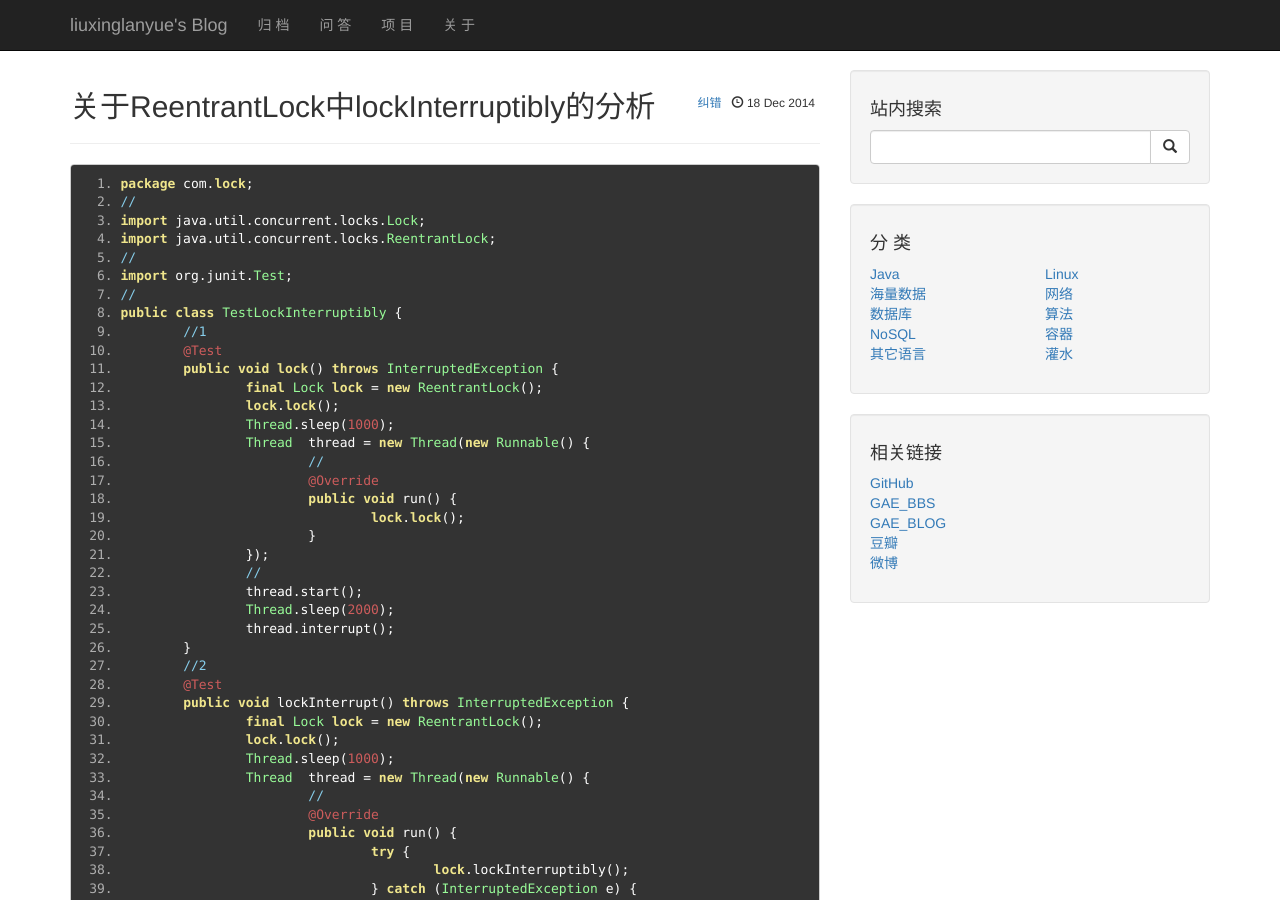
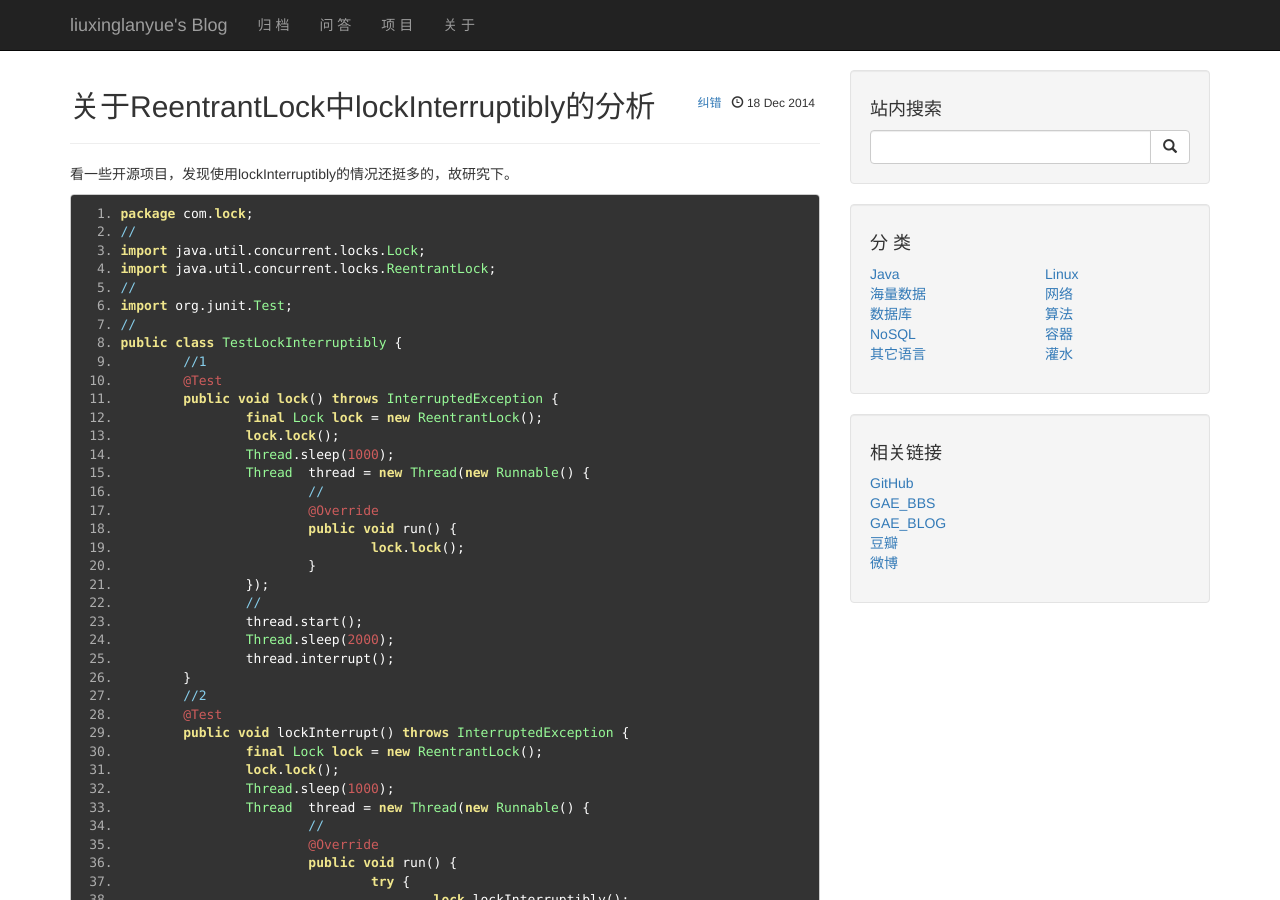
Before and after one commit to liuxinglanyue/blog, a Jekyll site: the page built from _posts/2014-12-18-ReentrantLock-lockInterruptibly.markdown, in a window 1280 px wide and 900 px high. Built offline with Jekyll 4.4.1, drawn with Linux system fonts in a browser that asks for light colours; nearby versions of some CDN libraries; Markdown is read by kramdown in place of the engine named in the settings; comment, search, counter and statistics services are not loaded.

Commit message:
Update 2014-12-18-ReentrantLock-lockInterruptibly.markdown

```diff
--- a/_posts/2014-12-18-ReentrantLock-lockInterruptibly.markdown
+++ b/_posts/2014-12-18-ReentrantLock-lockInterruptibly.markdown
@@ -5,6 +5,7 @@ title: "关于ReentrantLock中lockInterruptibly的分析"
 tags: [lock,ReentrantLock,Interrupted]
 ---
 
+看一些开源项目，发现使用lockInterruptibly的情况还挺多的，故研究下。
 
 <pre class="prettyPrint">
 package com.lock;
```
